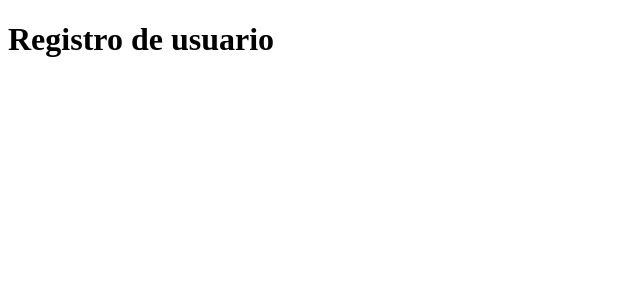
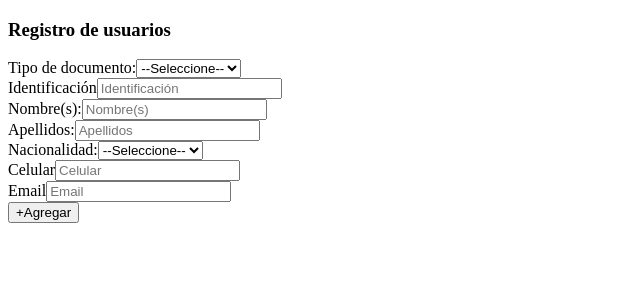
Before and after one commit to keymer2000/prueba_innventa, a React (Create React App) app: page / in a window 1280 px wide. Shown: the top 300 px of the page, without its empty margins (0-640 px from the left). Built offline with nearby package versions, Linux system fonts and the light colour scheme.

Commit message:
maquetacion de la estructura basica del formulario

```diff
--- a/src/components/Home.jsx
+++ b/src/components/Home.jsx
@@ -4,8 +4,52 @@ import React from 'react'
 
 export default function Home() {
     return (
-        <div>
-            <h1>Registro de usuario</h1>
+        <div class="regitro-form">
+            <h3>Registro de usuarios</h3>
+            <form action="">
+                <div >
+                    <label>Tipo de documento:</label>
+                    <select >
+                        <option >--Seleccione--</option>
+                        <option>CC</option>
+                        <option>CE</option>
+                        <option>PP</option>
+                    </select>
+                </div>
+                <div>
+                    <label>Identificación</label>
+                    <input type="number" name="identificacion" placeholder="Identificación"/>
+                </div>
+                <div>
+                    <label>Nombre(s):</label>
+                    <input type="text" name="nombres" placeholder="Nombre(s)"/>
+                </div>
+                <div>
+                    <label>Apellidos:</label>
+                    <input type="text" name="apellidos" placeholder="Apellidos"/>
+                </div>
+                <div >
+                    <label>Nacionalidad:</label>
+                    <select >
+                        <option>--Seleccione--</option>
+                        <option>CC</option>
+                        <option>CE</option>
+                        <option>PP</option>
+                    </select>
+                </div>
+                <div>
+                    <label>Celular</label>
+                    <input type="tel" name="celular" placeholder="Celular" />
+                </div>
+                <div>
+                    <label>Email</label>
+                    <input type="email" name="email" placeholder="Email" />
+                </div>
+                <div>
+                    <button type="submit">+Agregar</button>
+                </div>
+            </form>
         </div>
+
     )
 }
```
